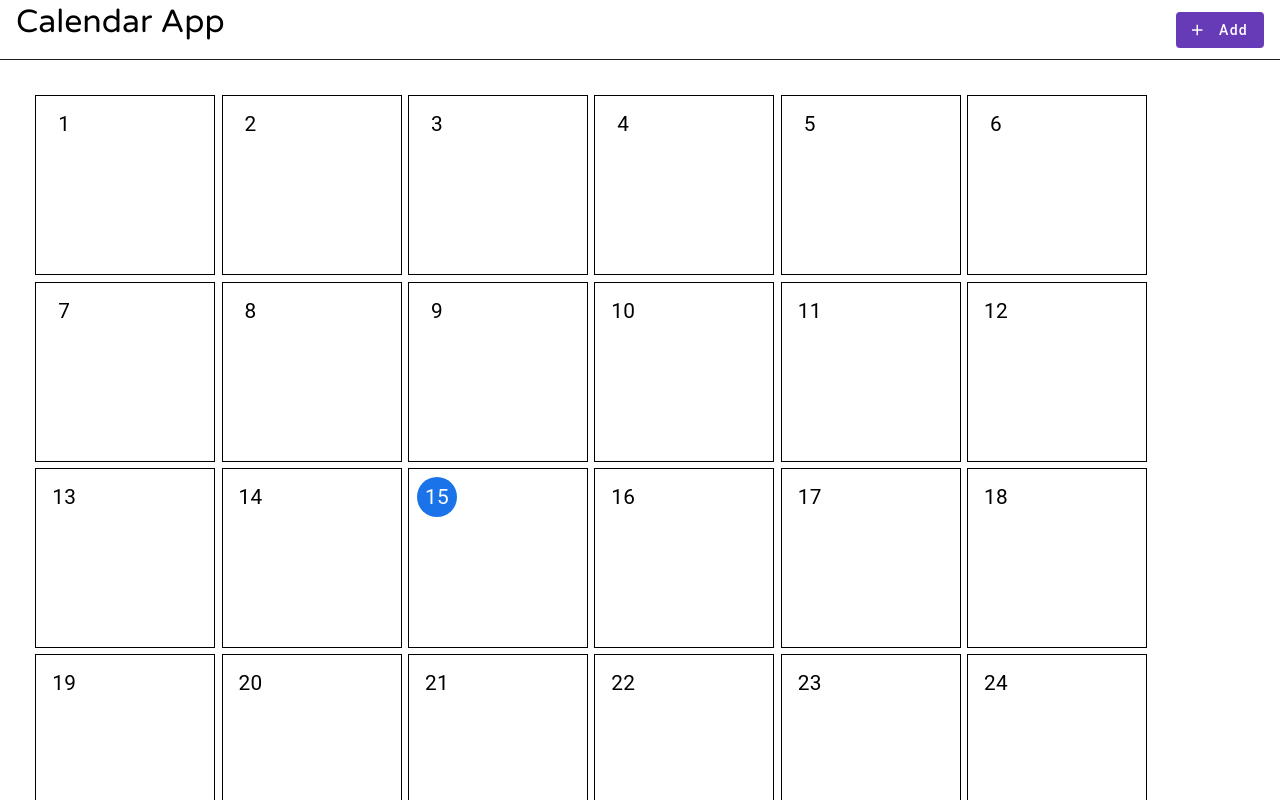
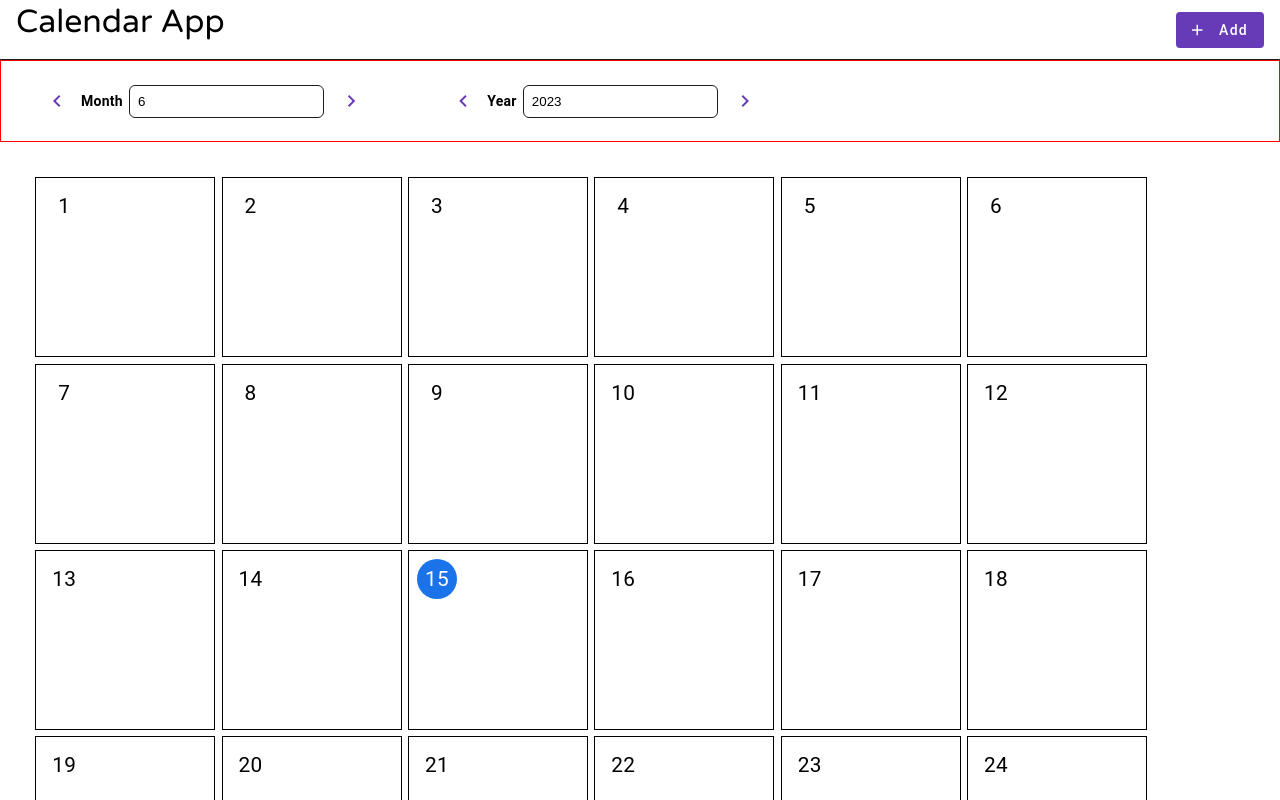
Before and after one commit to MicaelRiboura/angular-calendar-app, an Angular app: page / in a window 1280 px wide. Shown: the top 800 px of the page. Built offline with nearby package versions, Linux system fonts and the light colour scheme.

Commit message:
feat(calendar): add structure to paginators

```diff
--- a/src/app/app.component.css
+++ b/src/app/app.component.css
@@ -1,4 +1,5 @@
 main {
     width: 100vw;
+    max-width: 100vw;
     min-height: 90vh;
 }
--- a/src/app/pages/calendar/calendar.component.css
+++ b/src/app/pages/calendar/calendar.component.css
@@ -31,5 +31,31 @@
     background-color: #1A73E8;
     border-radius: 50%;
     color: #fff;
+}
 
+.paginator-area {
+    display: flex;
+    align-items: center;
+    flex-wrap: wrap;
+    width: 100vw;
+    border: 1px solid red;
 }
+
+.paginator {
+    padding:  1rem 2rem;
+    display: flex;
+    align-items: center;
+}
+
+.month-input {
+    padding: .5rem;
+    border-radius: 6px;;
+    border: 1px solid #1d1d1d;
+    outline: none;
+    margin: 0 .2rem;
+}
+
+.label-input {
+    margin-right: 3px;
+    font-weight: 700;
+}
--- a/src/app/pages/calendar/calendar.component.html
+++ b/src/app/pages/calendar/calendar.component.html
@@ -1,7 +1,33 @@
 <div className="container">
+    <div class="paginator-area">
+        <div class="paginator">
+            <button mat-icon-button color="primary" (click)="previousMonth()">
+                <mat-icon>chevron_left</mat-icon>
+            </button>
+            <div class="input-area">
+                <label for="" class="label-input">Month</label>
+                <input readonly [value]="month" class="month-input" type="number" placeholder="Month" />
+            </div>
+            <button mat-icon-button color="primary" (click)="nextMonth()">
+                <mat-icon>chevron_right</mat-icon>
+            </button>
+        </div>
+        <div class="paginator">
+            <button mat-icon-button color="primary">
+                <mat-icon>chevron_left</mat-icon>
+            </button>
+            <div class="input-area">
+                <label for="" class="label-input">Year</label>
+                <input readonly [value]="year" class="month-input" type="number" placeholder="Year" />
+            </div>
+            <button mat-icon-button color="primary">
+                <mat-icon>chevron_right</mat-icon>
+            </button>
+        </div>
+    </div>
     <div class="days-area">
         <div class="day" *ngFor="let day of days">
-            <p [ngClass]="{'day-label': true, 'current-day': currentDate.getDate() === day && currentDate.getFullYear() === year}">{{day}}</p>
+            <p [ngClass]="{'day-label': true, 'current-day': currentDate.getDate() === day && currentDate.getMonth() + 1 === month && currentDate.getFullYear() === year}">{{day}}</p>
         </div>
     </div>
 </div>
--- a/src/app/pages/calendar/calendar.module.ts
+++ b/src/app/pages/calendar/calendar.module.ts
@@ -2,16 +2,20 @@ import { NgModule } from '@angular/core';
 import { CommonModule } from '@angular/common';
 import { CalendarComponent } from './calendar.component';
 import { RouterModule } from '@angular/router';
+import { MatButtonModule } from '@angular/material/button';
+import { MatIconModule } from '@angular/material/icon';
 
 const routes = [ { path: '', component: CalendarComponent }];
 
 @NgModule({
   declarations: [
-    CalendarComponent
+    CalendarComponent,
   ],
   imports: [
     CommonModule,
     RouterModule.forChild(routes),
+    MatButtonModule,
+    MatIconModule,
   ]
 })
 export class CalendarModule { }
```
